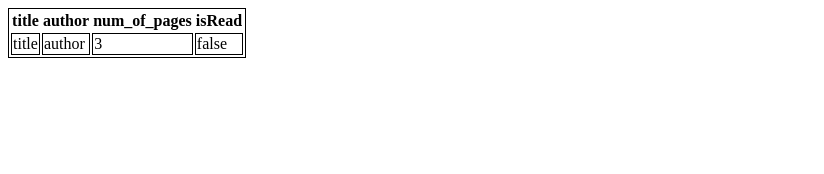
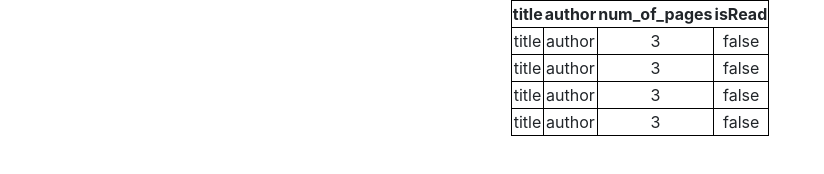
Before and after one commit to darwin3750/OdinProject_Library, a plain HTML site: page index.html in a window 1280 px wide. Shown: the whole page, without its empty margins (0-824 px from the left). Drawn offline with nearby package versions, Linux system fonts and the light colour scheme.

```diff
--- a/index.html
+++ b/index.html
@@ -6,12 +6,15 @@
         <title>Darwin's Library Project</title>
         <meta name="description" content="">
         <meta name="viewport" content="width=device-width, initial-scale=1">
-        <link rel="stylesheet" href="">
+        <link rel="stylesheet" href="https://maxcdn.bootstrapcdn.com/bootstrap/4.5.2/css/bootstrap.min.css">
+        <link rel="stylesheet" href="styles.css">
     </head>
     <body>
-        <section id="main">
+        <div style="text-align: center;">
+            <section id="main" class="" style="text-align: center; display: inline-block;">
 
-        </section>
+            </section>
+        </div>
 
         <script src="library.js" async defer></script>
     </body>
--- a/library.js
+++ b/library.js
@@ -17,12 +17,17 @@ function viewBooks(){
     myLibrary.forEach((val)=>{console.log(val)})
 }
 
-//test book
+//add books
+addBookToLibrary("title", "author", 3, false);
+addBookToLibrary("title", "author", 3, false);
+addBookToLibrary("title", "author", 3, false);
 addBookToLibrary("title", "author", 3, false);
 
-//put books to table
+//add button
+
+//put books in table
     let table = document.createElement("table");
-    table.style["border"] = "solid 1px black";
+    table.style["border"] = "solid 1px black"; //table style
 
     //add table heading
     let headingRow = document.createElement("tr");
@@ -38,7 +43,7 @@ addBookToLibrary("title", "author", 3, false);
         let tr = document.createElement("tr");
         for(let property in myLibrary[i]){
             let td = document.createElement("td");
-            td.style["border"] = "solid 1px black";
+            td.style["border"] = "solid 1px black"; //td style
             td.textContent = myLibrary[i][property];
             tr.appendChild(td);
         }
```
Also changed, not shown: styles.css (line endings or trailing spaces).
